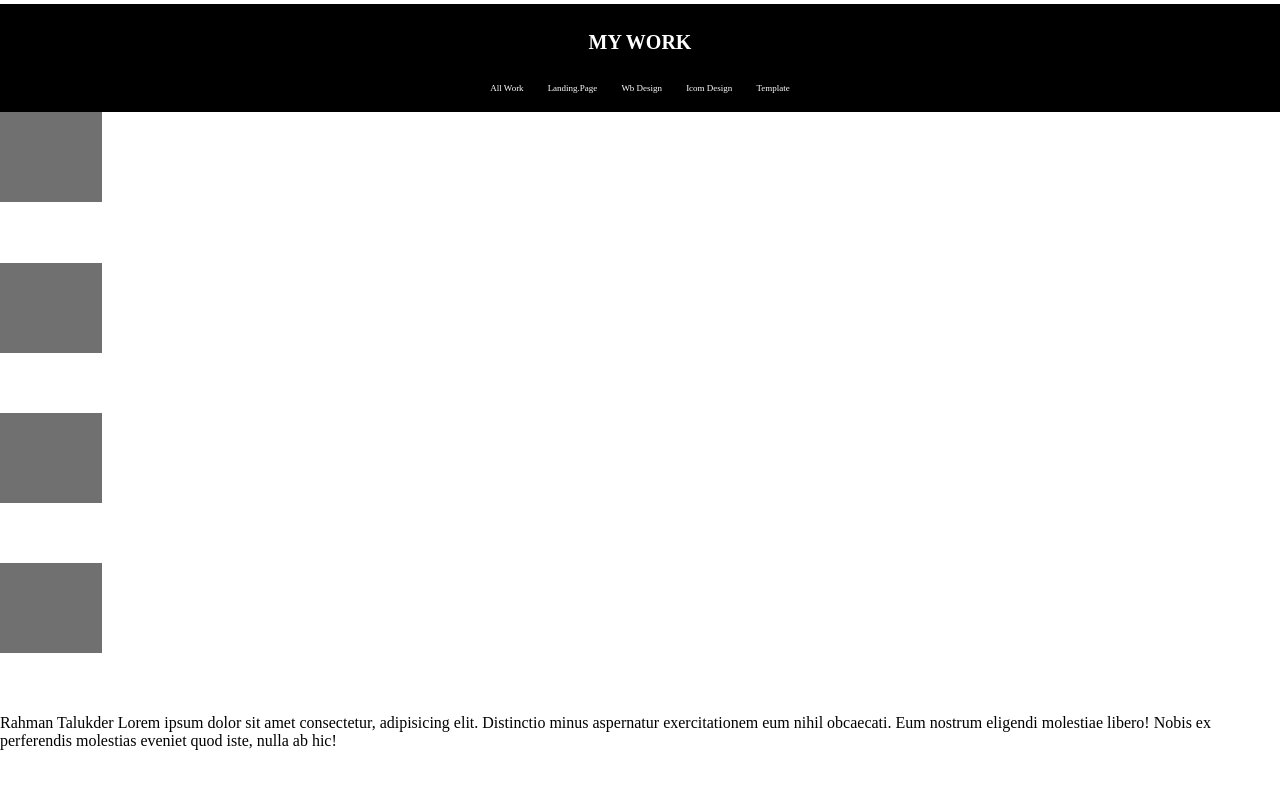
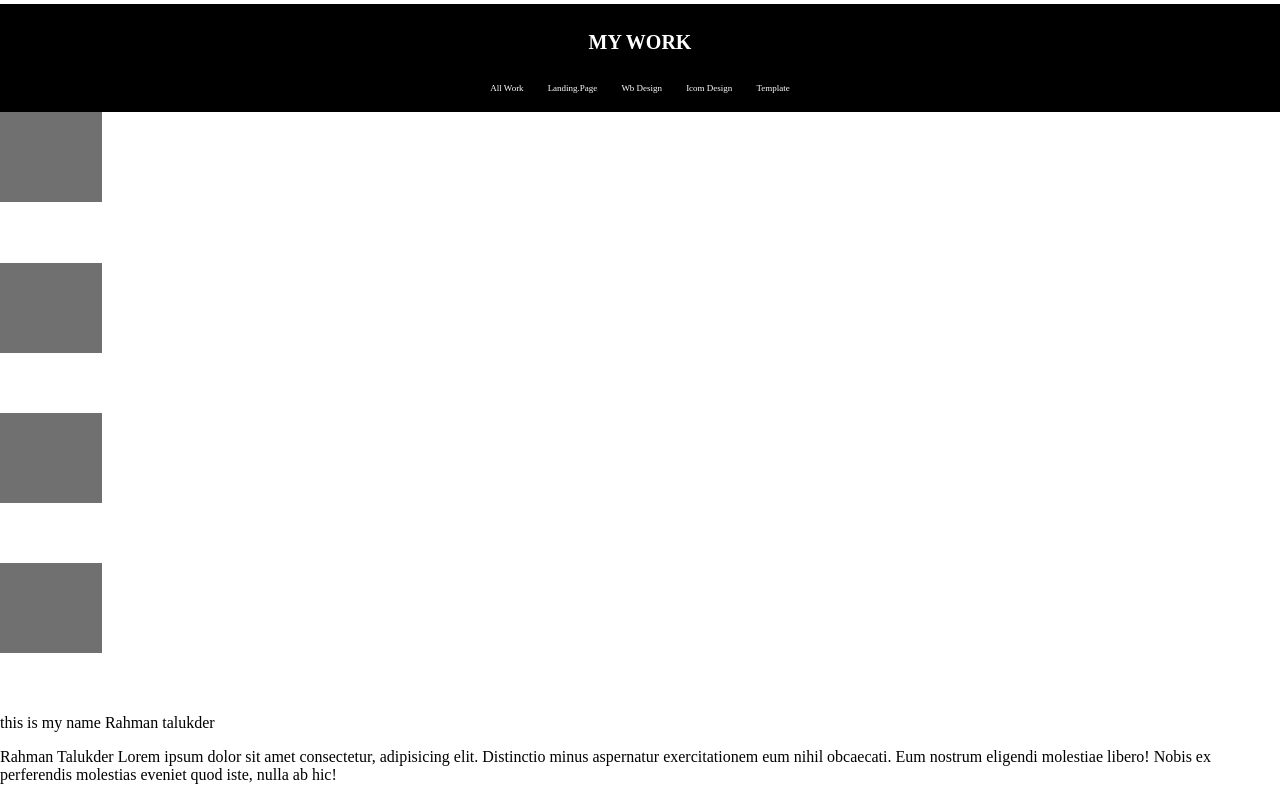
Before and after one commit to rahmantalukder/This-is-my-web-site, a plain HTML site: page Index.html in a window 1280 px wide. Shown: the part 834-1634 px from the top of the page. Before the commit the page ends 1600 px from the top, so only its background shows below. Drawn offline with Linux system fonts and the light colour scheme.

Commit message:
Update Indepx.html

```diff
--- a/Index.html
+++ b/Index.html
@@ -84,6 +84,9 @@
 
    <!--this is footer   section -->
           <footer>
+              <P>
+                  this is my name Rahman talukder
+              </P>
           <p> Rahman Talukder Lorem ipsum dolor sit amet consectetur, adipisicing elit. Distinctio minus aspernatur exercitationem eum nihil obcaecati. Eum nostrum eligendi molestiae libero! Nobis ex perferendis molestias eveniet quod iste, nulla ab hic!</p>
           </footer>
 
```
